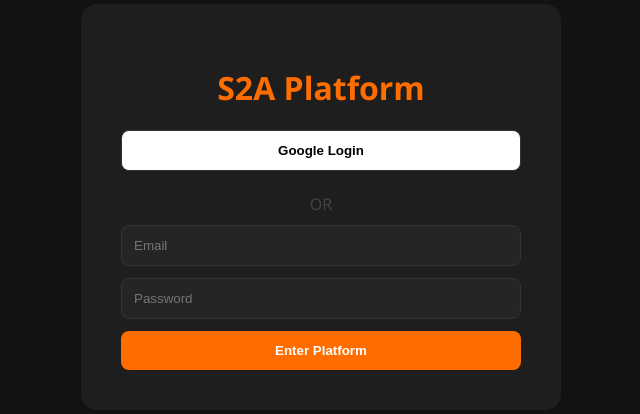
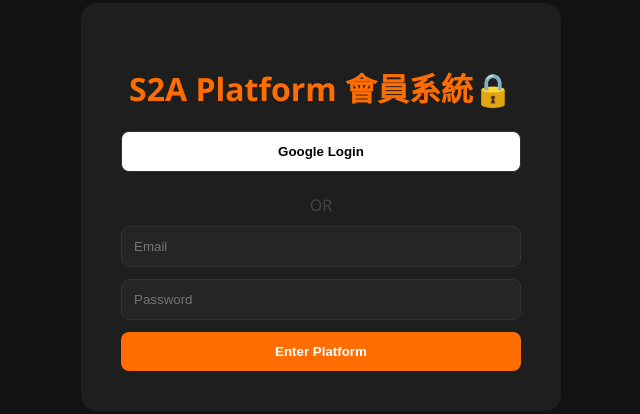
Before and after one commit to s2aplatform/s2aplatform.github.io, a plain HTML site: page index.html in a window 1280 px wide. Shown: the part 193-607 px from the top of the page, without its empty margins (319-959 px from the left). Drawn offline with Linux system fonts and the light colour scheme; no server answers.

Commit message:
Update index.html

```diff
--- a/index.html
+++ b/index.html
@@ -76,7 +76,7 @@
 
     <div id="auth-overlay">
         <div class="auth-card">
-            <h1 style="color: var(--primary);">S2A Platform</h1>
+            <h1 style="color: var(--primary);">S2A Platform 會員系統🔒</h1>
             <button id="google-login-btn" class="auth-input" style="cursor:pointer; background:white; color:black; font-weight:bold;">Google Login</button>
             <div style="margin: 10px 0; color:#444;">OR</div>
             <input type="email" id="email" class="auth-input" placeholder="Email">
@@ -88,7 +88,8 @@
     <div id="main-platform">
         <nav>
             <div>
-                <div style="font-weight: bold; color: var(--primary); font-size: 1.2rem;">S2A PLATFORM</div>
+            <div style="font-weight: bold; color: var(--primary);">S2A PLATFORM-🌏全球即時串人聊天室💬</div>
+            <p>Global real-time chat room</p>
                 <div style="font-size: 0.7rem; color: #888;">Global Chat & Video 🎥</div>
             </div>
             <div class="nav-actions">
```
